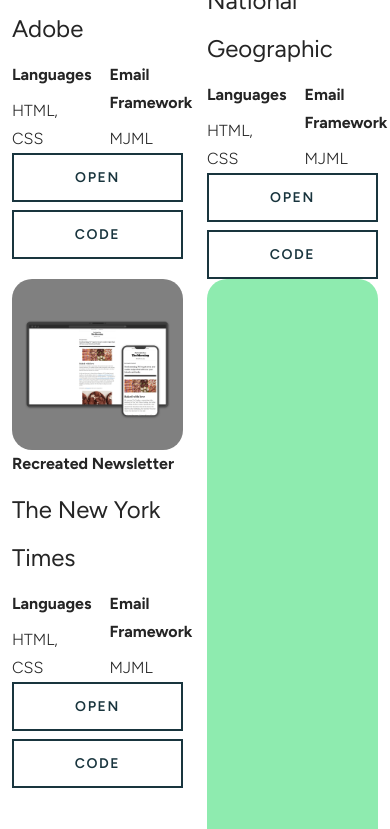
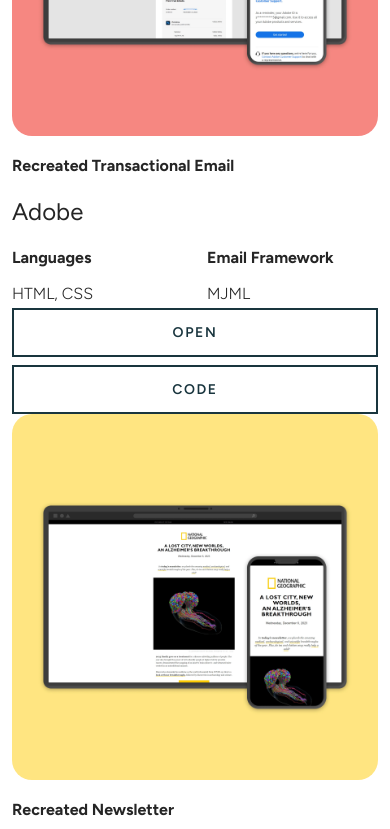
Before and after one commit to shihobyrd/portfolio, a website: page index.html in a window 390 px wide. Shown: the part 2160-2989 px from the top of the page. Drawn offline with nearby package versions, Linux system fonts and the light colour scheme.

Commit message:
projects tiny-headings padding responsive

```diff
--- a/index.html
+++ b/index.html
@@ -147,13 +147,13 @@
                     </ul>
                 </div>
             </div>
-            <div class="row">
-                <div class="col-6">
+            <div class="row align-items-start">
+                <div class="col-md-6 col-12">
                     <picture>
                         <source type="image/webp" srcset="images/webp/Adobe-Transactional-Email.webp">
                         <img src="images/webp/Adobe - Transactional Email.png" alt="screenshots of mobile and desktop email from Adobe" class="img-fluid">
                     </picture>
-                    <h4 class="tiny-headings">Recreated Transactional Email</h4>
+                    <h4 class="tiny-headings types">Recreated Transactional Email</h4>
                     <h3 class="sub-headings">Adobe</h3>
                     <span class="brand-color-borders"></span>
                     <div class="row">
@@ -171,12 +171,12 @@
                         <button type="button" class="btn btn-outline-dark">Code</button>
                     </div>
                 </div>
-                <div class="col-6">
+                <div class="col-md-6 col-12">
                     <picture>
                         <source type="image/webp" srcset="images/webp/National-Geographic-Newsletter.webp">
                         <img src="images/webp/National Geographic - Newsletter.png" alt="screenshots of mobile and desktop email from National Geographic" class="img-fluid">
                     </picture>
-                    <h4 class="tiny-headings">Recreated Newsletter</h4>
+                    <h4 class="tiny-headings types">Recreated Newsletter</h4>
                     <h3 class="sub-headings">National Geographic</h3>
                     <span class="brand-color-borders"></span>
                     <div class="row">
@@ -194,12 +194,12 @@
                         <button type="button" class="btn btn-outline-dark">Code</button>
                     </div>
                 </div>
-                <div class="col-6">
+                <div class="col-md-6 col-12">
                     <picture>
                         <source type="image/webp" srcset="images/webp/The-New-York-Times-Newsletter.webp">
                         <img src="images/webp/The New York Times - Newsletter.png" alt="screenshots of mobile and desktop email from the New York Times" class="img-fluid">
                     </picture>
-                    <h4 class="tiny-headings">Recreated Newsletter</h4>
+                    <h4 class="tiny-headings types">Recreated Newsletter</h4>
                     <h3 class="sub-headings">The New York Times</h3>
                     <span class="brand-color-borders"></span>
                     <div class="row">
@@ -217,9 +217,9 @@
                         <button type="button" class="btn btn-outline-dark">Code</button>
                     </div>
                 </div>
-                <div class="col-6">
+                <div class="col-md-6 col-12">
                     <div class="placement-container-spotify"></div>
-                    <h4 class="tiny-headings">Recreated Landing Page</h4>
+                    <h4 class="tiny-headings types">Recreated Landing Page</h4>
                     <h3 class="sub-headings">Spotify</h3>
                     <span class="brand-color-borders"></span>
                     <div class="row">
@@ -237,9 +237,9 @@
                         <button type="button" class="btn btn-outline-dark">Code</button>
                     </div>
                 </div>
-                <div class="col-6">
+                <div class="col-md-6 col-12">
                     <div class="placement-container-portfolio"></div>
-                    <h4 class="tiny-headings">Website Design, Development, and Deployment</h4>
+                    <h4 class="tiny-headings types">Website Design, Development, and Deployment</h4>
                     <h3 class="sub-headings">Shiho Byrd - Portfolio</h3>
                     <span class="brand-color-borders"></span>
                     <div class="row">
--- a/scss/components/_typography.scss
+++ b/scss/components/_typography.scss
@@ -55,6 +55,13 @@
     .tiny-headings {
         color: $gray-700;
     }
+
+    .tiny-headings {
+        &.types {
+            padding-top: 2rem;
+        }
+    }
+
 }
 
 @include media-breakpoint-only (lg) {
--- a/scss/sections/_projects.scss
+++ b/scss/sections/_projects.scss
@@ -14,6 +14,12 @@
     source,
     img {
         border-radius: 20px;
+    }
+
+    .tiny-headings {
+        &.types {
+            padding-top: 2rem;
+        }
     }
 
     .placement-container-spotify {
@@ -66,5 +72,11 @@
                 padding-bottom: 1.875rem;
             }
         }
+
+        .tiny-headings {
+            &.types {
+                padding-top: 1rem;
+            }
+        }
     }
 }
```
Also changed, not shown: assets/css/style.css, 1 other file.
